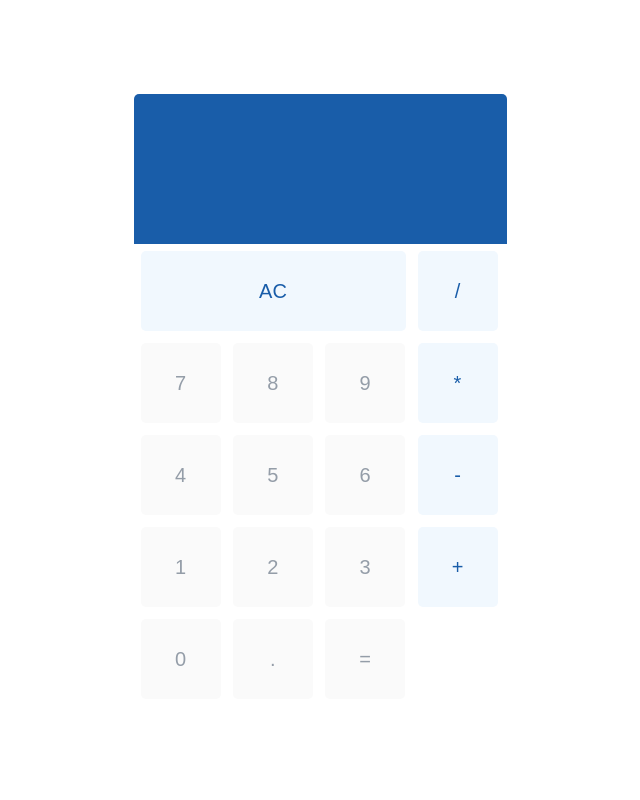
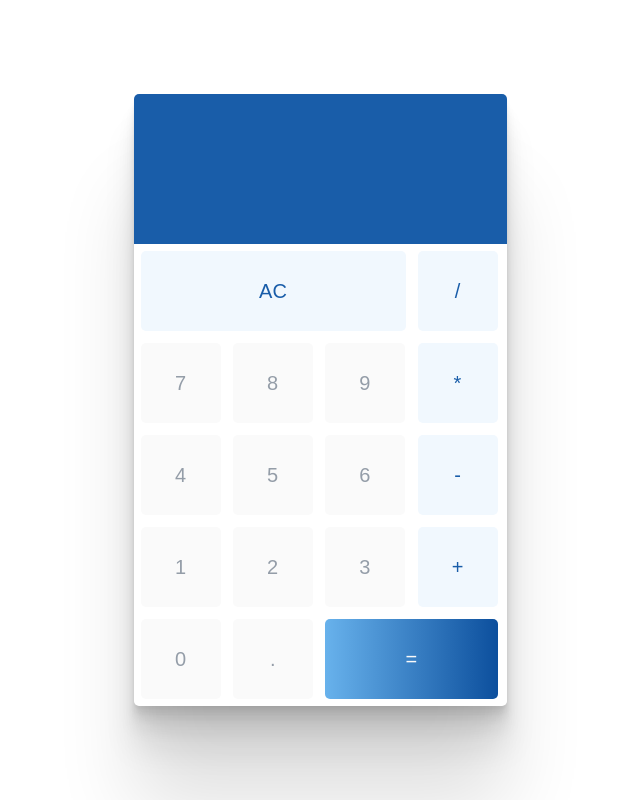
Before and after one commit to maxkolt/TMSDiplomWork, a plain HTML site: page index.html in a window 1280 px wide. Shown: the whole page, without its empty margins (320-960 px from the left). Drawn offline with Linux system fonts and the light colour scheme.

Commit message:
Дипломная работа для курсов TMS задание калькулятор.

```diff
--- a/css/main.css
+++ b/css/main.css
@@ -18,8 +18,13 @@ body {
     height: 80px;
     font-size: 20px;
     cursor: pointer;
-    border: 0px;
+    border: 0;
     border-radius: 5px;
+}
+
+.button:active {
+    color: #fff;
+    background-color: #8fa919;
 }
 
 .ac {
@@ -43,3 +48,19 @@ body {
     font-weight: 300;
     border-radius: 5px 5px 0 0;
 }
+
+.equal {
+    background-image: linear-gradient(to right, #68B2EC, #0C4F9D);
+    color: #FAFAFA;
+    width: 173px;
+}
+
+.calc {
+    box-shadow: 0 2.8px 2.2px rgba(0, 0, 0, 0.034),
+    0 6.7px 5.3px rgba(0, 0, 0, 0.048),
+    0 12.5px 10px rgba(0, 0, 0, 0.06),
+    0 22.3px 17.9px rgba(0, 0, 0, 0.072),
+    0 41.8px 33.4px rgba(0, 0, 0, 0.086),
+    0 100px 80px rgba(0, 0, 0, 0.12);
+    border-radius: 5px;
+}
```
